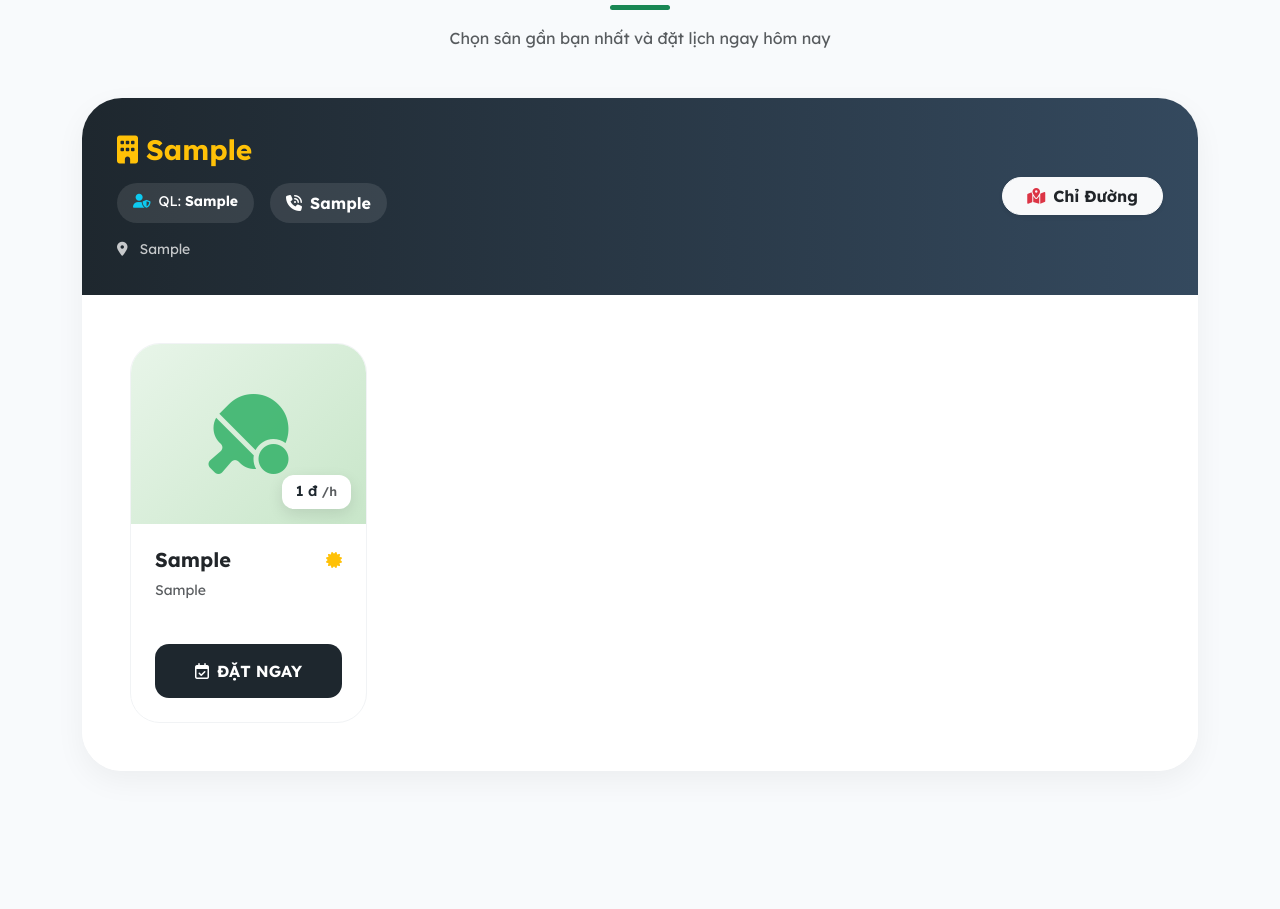
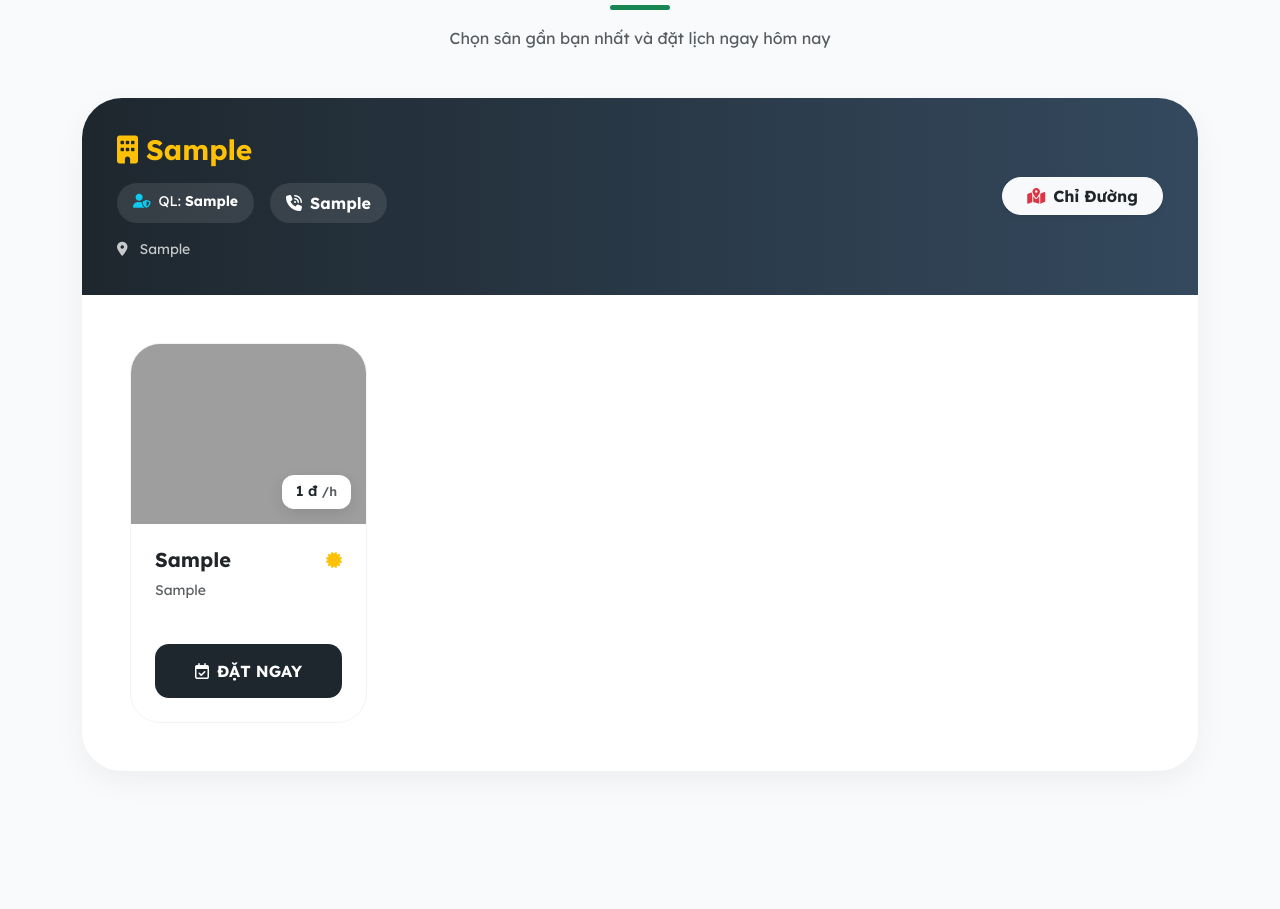
Before and after one commit to kietm2524021/website_caulong, a Django app: page / in a window 1280 px wide. Shown: the part 807-1716 px from the top of the page. Run offline with Django 4.2, Linux system fonts and the light colour scheme; tables that the repository leaves empty hold one stand-in row (values such as "Sample post"); grey boxes are pictures that could not be loaded.

Commit message:
macos update 1556-1906

```diff
--- a/templates/home.html
+++ b/templates/home.html
@@ -97,16 +97,15 @@
     }
 
     .court-icon-wrapper {
-        height: 180px; background: linear-gradient(135deg, #e8f5e9 0%, #c8e6c9 100%);
-        display: flex; align-items: center; justify-content: center;
+        height: 180px; background: #dbeafe;
         position: relative; overflow: hidden;
     }
 
-    .court-icon-main {
-        font-size: 5rem; color: var(--primary-green); opacity: 0.8;
-        transition: 0.5s;
+    .court-image {
+        width: 100%; height: 100%; object-fit: cover; object-position: center;
+        transition: transform 0.5s ease;
     }
-    .court-box:hover .court-icon-main { transform: scale(1.1) rotate(-10deg); }
+    .court-box:hover .court-image { transform: scale(1.06); }
 
     .price-tag {
         position: absolute; bottom: 15px; right: 15px;
@@ -257,7 +256,12 @@
                 <div class="col-xl-3 col-lg-4 col-md-6">
                     <div class="court-box">
                         <div class="court-icon-wrapper">
-                            <i class="fa-solid fa-table-tennis-paddle-ball court-icon-main"></i>
+                            <img
+                                class="court-image"
+                                src="https://images.unsplash.com/photo-1617696618050-b0fef0c666af?auto=format&amp;fit=crop&amp;w=800&amp;h=480&amp;q=82"
+                                alt="Sân cầu lông trong nhà {{ court.tenSan }}"
+                                loading="lazy"
+                            >
                             <div class="price-tag num-font">{{ court.gia_thuong|dotsep }} đ <small class="text-muted">/h</small></div>
                         </div>
 
```
Also changed, not shown: core/tests.py (+7 -0 lines).
